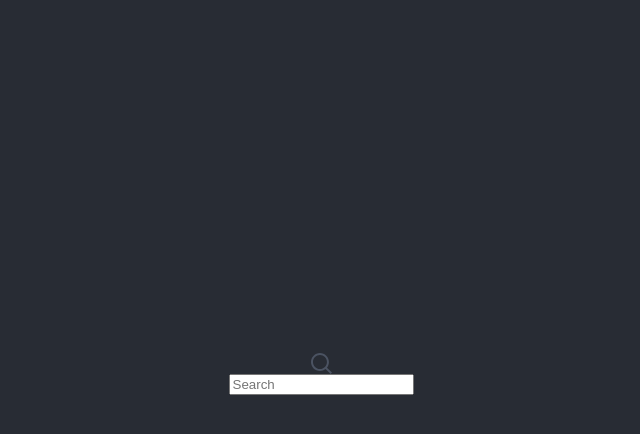
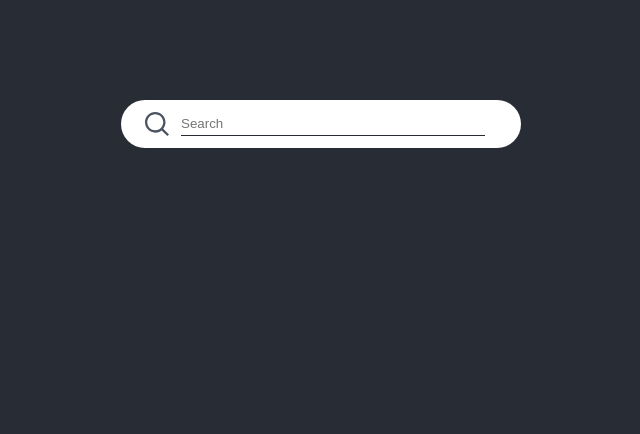
Before and after one commit to FATMAP/ice-cream-challenge, a React (Create React App) app: page / in a window 1280 px wide. Shown: the top 434 px of the page, without its empty margins (319-959 px from the left). Built offline with nearby package versions, Linux system fonts and the light colour scheme; data requests are answered from the project's data file.

Commit message:
Styled searchBar and results a bit

```diff
--- a/src/App.scss
+++ b/src/App.scss
@@ -1,3 +1,6 @@
+$input-size: 48px;
+$input-spacing: 12px;
+
 .main {
   background-color: #282c34;
   min-height: 100vh;
@@ -8,7 +11,48 @@
   font-size: calc(10px + 2vmin);
   color: white;
 
-  ul {
-    list-style: none;
+  .search {
+    position: fixed;
+    top: 100px;
+    font-size: 1.2rem;
+
+    .searchBar {
+      background-color: white;
+      display: flex;
+      padding: $input-spacing calc($input-spacing * 2);
+      height: $input-size;
+      width: 400px;
+      border-radius: calc($input-size/2);
+
+      input {
+        flex-grow: 1;
+        margin: 0 $input-spacing;
+        border-bottom: 1px solid #282c34;
+      }
+
+      button {
+        cursor: pointer;
+      }
+
+      img {
+        width: 24px;
+        height: 24px;
+      }
+    }
+
+    ul.searchResults {
+      position: absolute;
+      list-style: none;
+      width: 100%;
+      margin: 8px 0;
+      padding: $input-spacing;
+      border-radius: calc($input-size/2);
+      background-color: white;
+      color: black;
+
+      li:not(:first-child) {
+        margin-top: 8px;
+      }
+    }
   }
 }
--- a/src/App.tsx
+++ b/src/App.tsx
@@ -36,16 +36,28 @@ function App() {
 
   return (
     <main className="main">
+      <div className="search">
+        <div className="searchBar">
           <img src={SearchIcon} alt="Search icon" />
           <input
             placeholder="Search"
             value={inputText}
             onChange={(e) => setInputText(e.target.value)}
           ></input>
-      {isSearching && <img src={CloseIcon} alt="Search icon" />}
-      <ul>
-        {isSearching && searchResults.map((item: Shop) => <li>{item.name}</li>)}
+          {isSearching && (
+            <button onClick={() => setInputText("")}>
+              <img src={CloseIcon} alt="Search icon" />
+            </button>
+          )}
+        </div>
+        {isSearching && searchResults.length > 0 && (
+          <ul className="searchResults">
+            {searchResults.map((item: Shop, index) => (
+              <li key={`${item.name}-${index}`}>{item.name}</li>
+            ))}
           </ul>
+        )}
+      </div>
     </main>
   );
 }
--- a/src/index.css
+++ b/src/index.css
@@ -7,7 +7,13 @@ body {
   -moz-osx-font-smoothing: grayscale;
 }
 
-code {
-  font-family: source-code-pro, Menlo, Monaco, Consolas, 'Courier New',
-    monospace;
+* {
+  box-sizing: border-box;
 }
+
+button, input {
+	background: none;
+	border: none;
+	padding: 0;
+	outline: inherit;
+}
```
Lines whose indentation alone changed are shown as unchanged.
